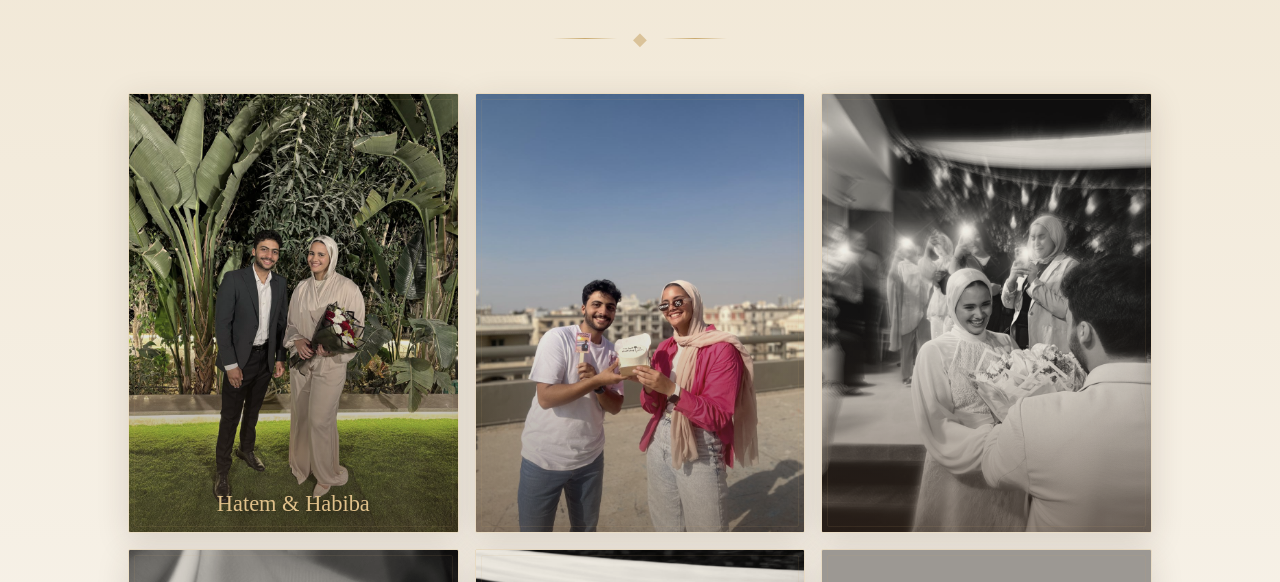
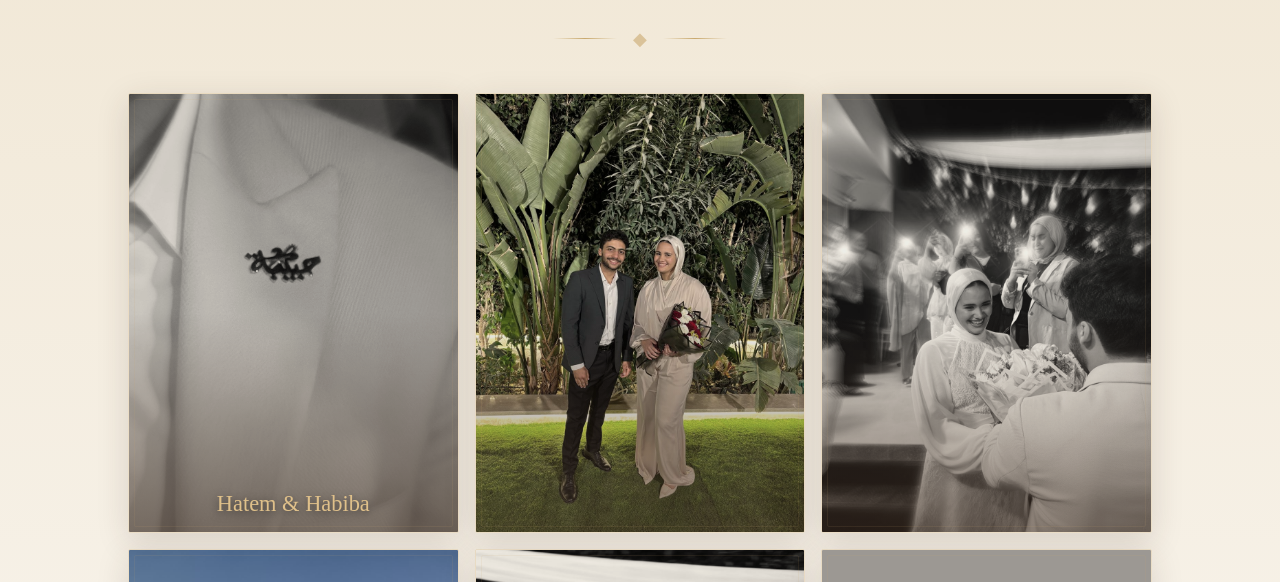
Before and after one commit to Mhossam11/Hatem-And-Habiba, a React (Create React App) app: page / in a window 1280 px wide. Shown: the part 2713-3295 px from the top of the page. Built offline with nearby package versions, Linux system fonts and the light colour scheme; grey boxes are pictures that could not be loaded; a web font is replaced by a local one.

Commit message:
rearrange the gallery

```diff
--- a/src/components/GallerySection.jsx
+++ b/src/components/GallerySection.jsx
@@ -2,10 +2,10 @@ import React from "react";
 import { useReveal } from "../hooks/useReveal";
 
 const images = [
-  { url: "/assets/1.jpeg", label: "Hatem & Habiba", span: "row-span-2" },
+  { url: "/assets/4.jpeg", label: "Hatem & Habiba", span: "row-span-2" },
+  { url: "/assets/1.jpeg", label: "" },
+  { url: "/assets/3.jpeg", label: "" },
   { url: "/assets/2.jpeg", label: "" },
-  { url: "/assets/3.jpeg", label: "" },
-  { url: "/assets/4.jpeg", label: "" },
   { url: "/assets/5.jpeg", label: "" },
   { url: "https://images.unsplash.com/photo-1469371670807-013ccf25f16a?w=600&q=80", label: "" },
 ];
```
